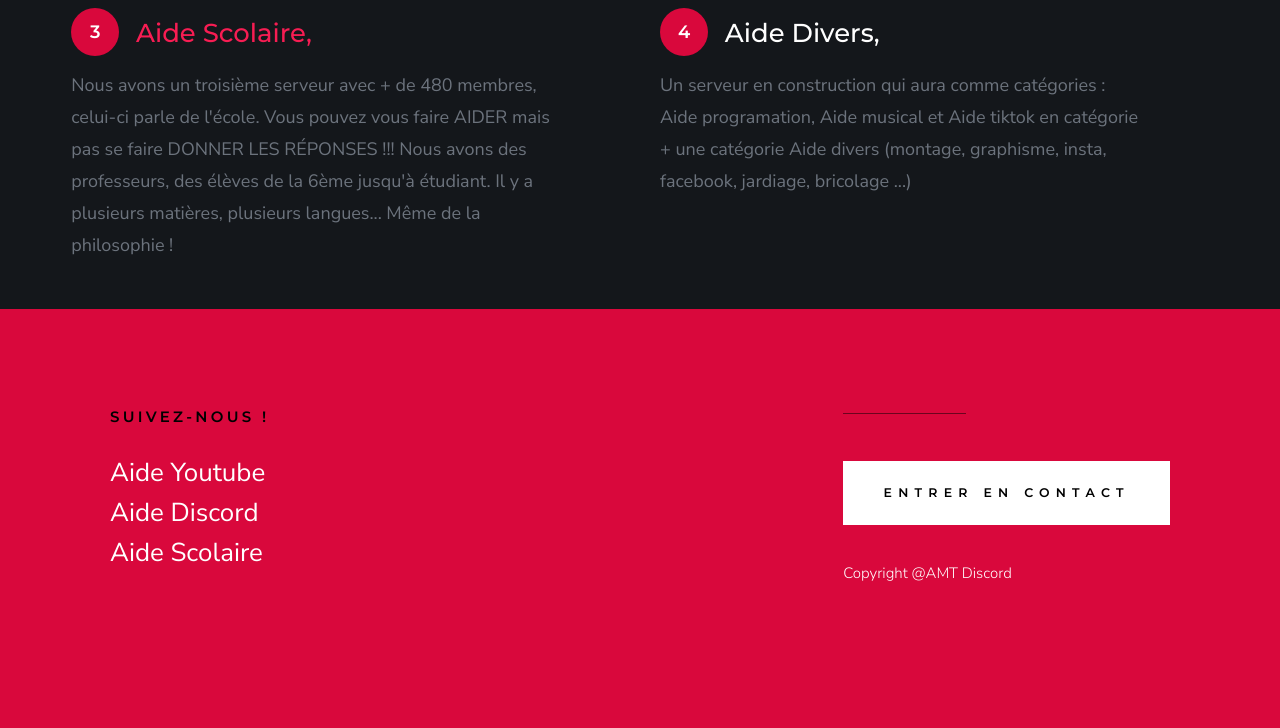
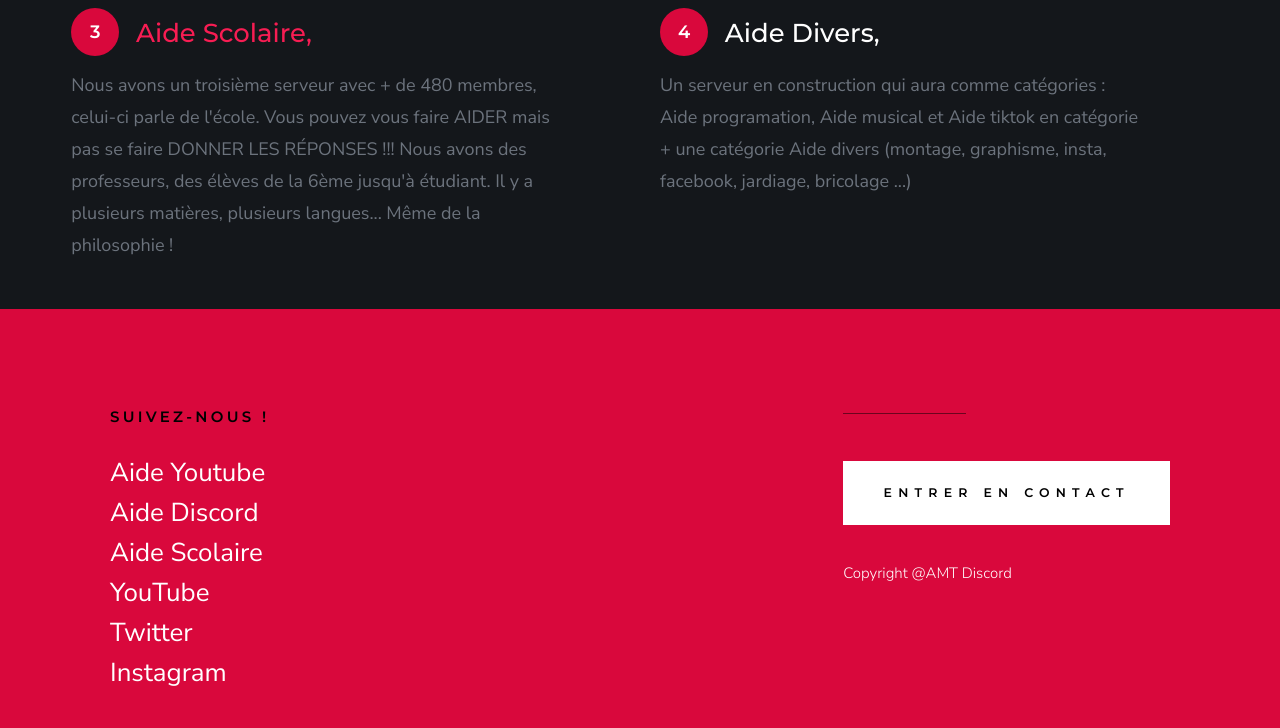
Before and after one commit to Coronasimuss/aa, a plain HTML site: page index.html in a window 1280 px wide. Shown: the part 1947-2675 px from the top of the page. Drawn offline with Linux system fonts and the light colour scheme.

Commit message:
Update index.html

```diff
--- a/index.html
+++ b/index.html
@@ -184,6 +184,9 @@
                             <li><a href="https://discord.gg/agVzyHSP9P">Aide Youtube</a></li>
                             <li><a href="https://discord.gg/YT89qw3THH">Aide Discord</a></li>
                             <li><a href="https://discord.gg/VWjBxXt6K7">Aide Scolaire</a></li>
+                            <li><a href="https://www.youtube.com/channel/UCGKqR4bXAzxmaM8N6mqTWDw">YouTube</a></li>
+                            <li><a href="https://twitter.com/SupportAMT?s=09">Twitter</a></li>
+                            <li><a href="https://instagram.com/amt_discord?utm_medium=copy_link">Instagram</a></li>
 
                         </ul>
                     </div>
```
